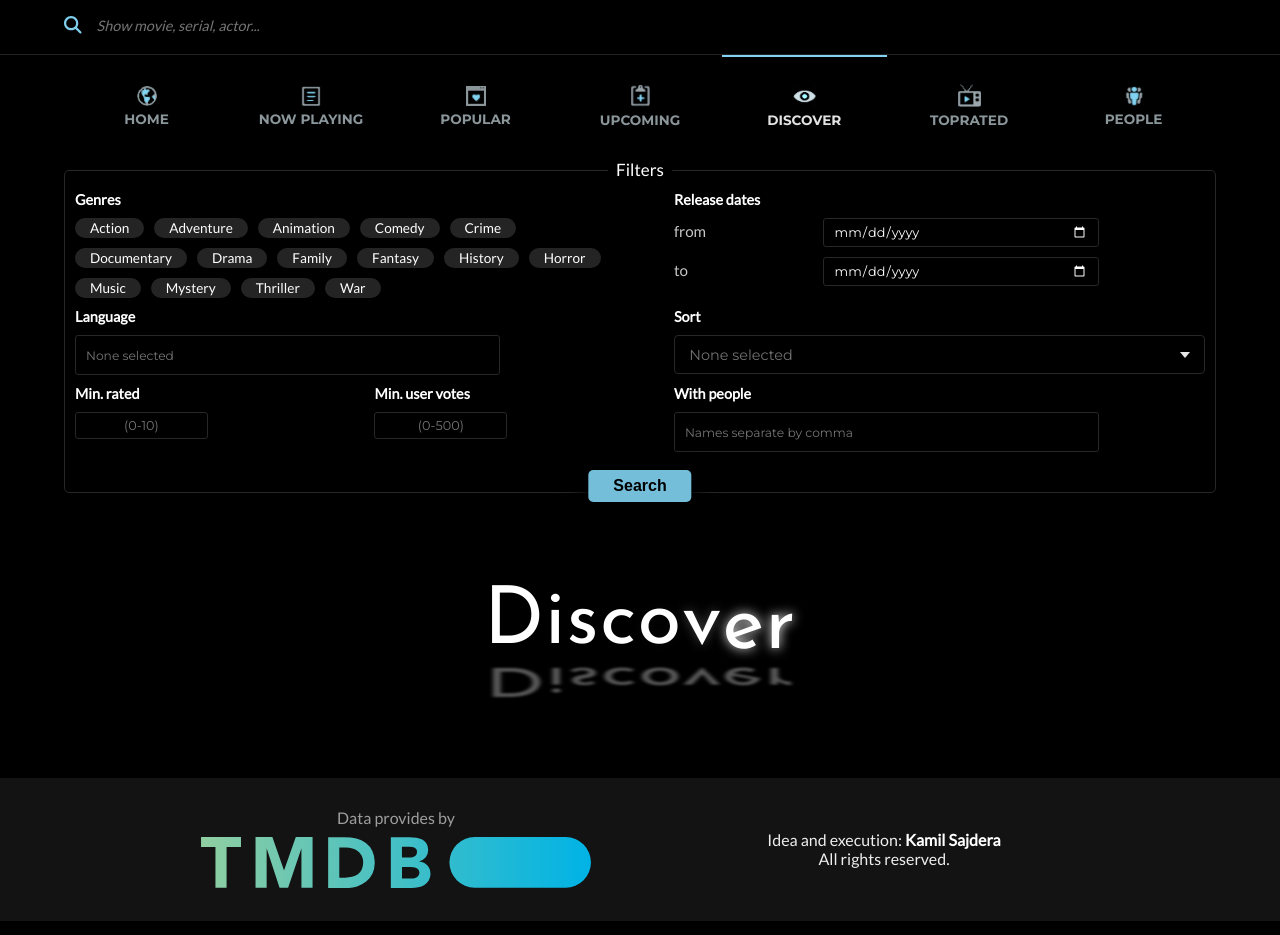
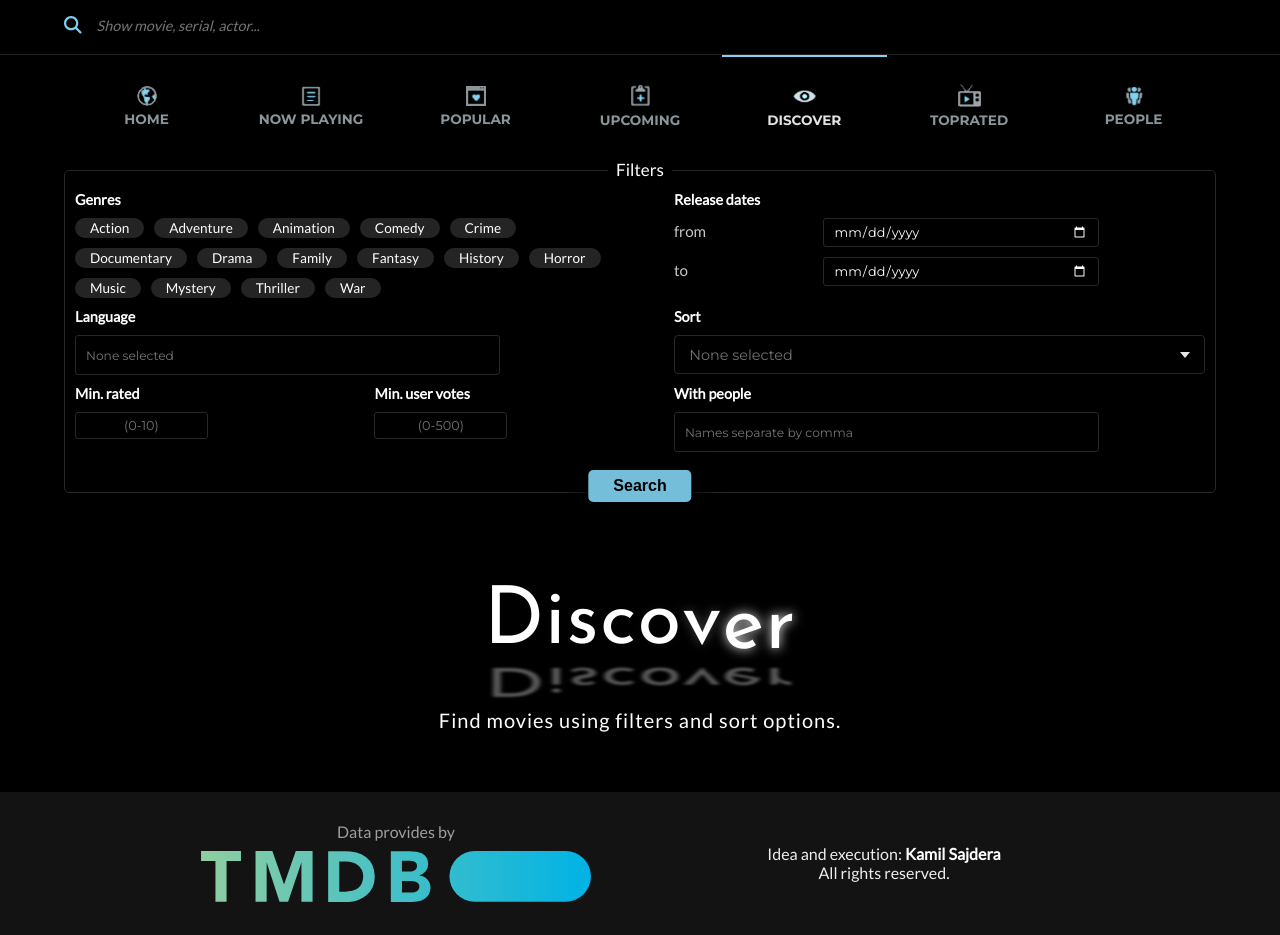
Before and after one commit to KamilSajdera/movies-world, a React (Create React App) app: page /discover in a window 1280 px wide. Built offline with nearby package versions, Linux system fonts and the light colour scheme.

Commit message:
Added discover page description

```diff
--- a/src/components/DiscoverPage/ResultsContainer.js
+++ b/src/components/DiscoverPage/ResultsContainer.js
@@ -2,6 +2,7 @@ import classes from "./ResultsContainer.module.css";
 
 export default function ResultsContainer() {
   return (
+    <>
     <div className={classes.default}>
       <span>D</span>
       <span>i</span>
@@ -12,5 +13,7 @@ export default function ResultsContainer() {
       <span>e</span>
       <span>r</span>
     </div>
+    <p className={classes.default_p}>Find movies using filters and sort options.</p>
+    </>
   );
 }
--- a/src/components/DiscoverPage/ResultsContainer.module.css
+++ b/src/components/DiscoverPage/ResultsContainer.module.css
@@ -3,7 +3,7 @@
 .default {
   text-align: center;
   font-size: 4.5em;
-  margin: 60px 0 60px 0;
+  margin-top: 120px;
   font-family: "Josefin Sans", sans-serif;
   letter-spacing: 1px;
 }
@@ -50,6 +50,15 @@
   animation-delay: 1250ms;
 }
 
+.default_p {
+  text-align: center;
+  margin-bottom: 60px;
+  font-size: 1.25em;
+  letter-spacing: 1px;
+  margin-top: -10px;
+  padding-inline: 10px;
+}
+
 @media screen and (min-width: 767px) {
   .default {
     font-size: 5em;
```
